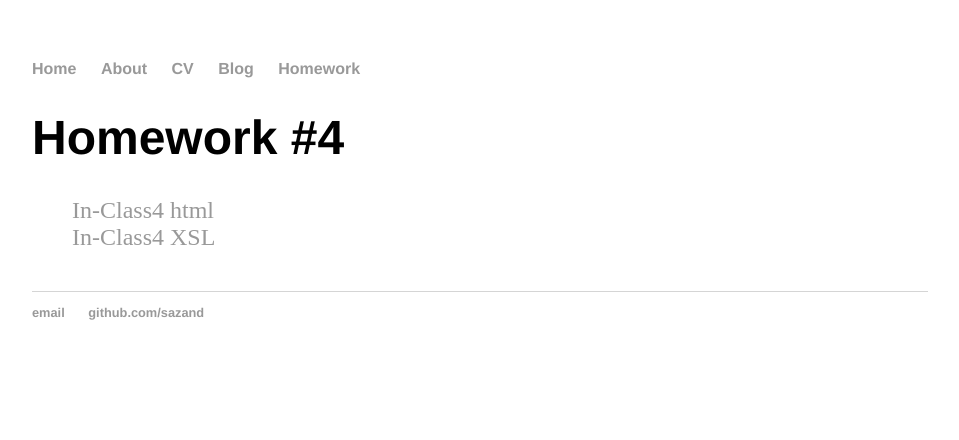
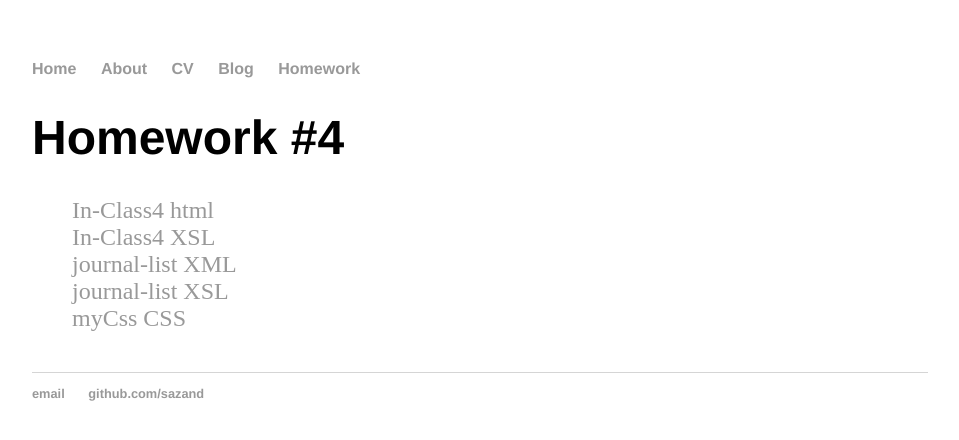
Before and after one commit to sazand/sazand.github.io, a Jekyll site: the page built from homework/hw4/index.html, in a window 1280 px wide. Shown: the top 440 px of the page, without its empty margins (160-1119 px from the left). Built offline with Jekyll 4.4.1, drawn with Linux system fonts in a browser that asks for light colours.

Commit message:
Update index.html

```diff
--- a/homework/hw4/index.html
+++ b/homework/hw4/index.html
@@ -7,4 +7,8 @@ date: 2022-01-13
 <ul class="posts">
 <li><a href="/homework/hw4/in-class4.html">In-Class4 html</a></li>
 <li><a href="/homework/hw4/in-class4.xsl">In-Class4 XSL</a></li>
+ <li><a href="/homework/hw4/journal-list.xml">journal-list XML</a></li>
+<li><a href="/homework/hw4/journal-list.xsl">journal-list XSL</a></li>
+<li><a href="/homework/hw4/myCss.css">myCss CSS</a></li>
+
 </ul>
```
